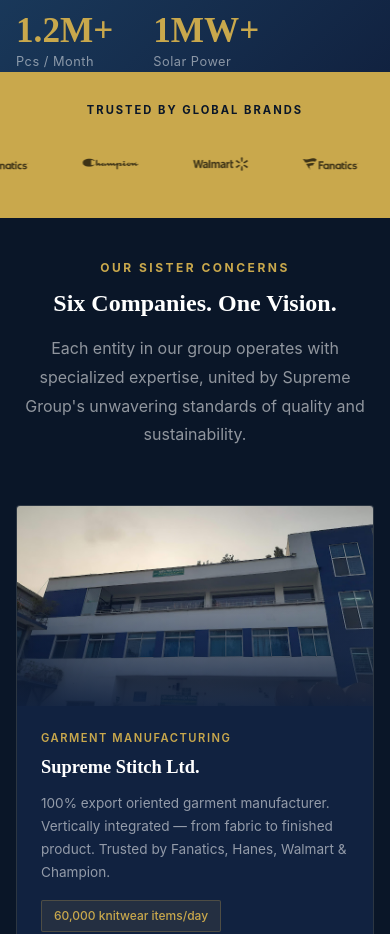
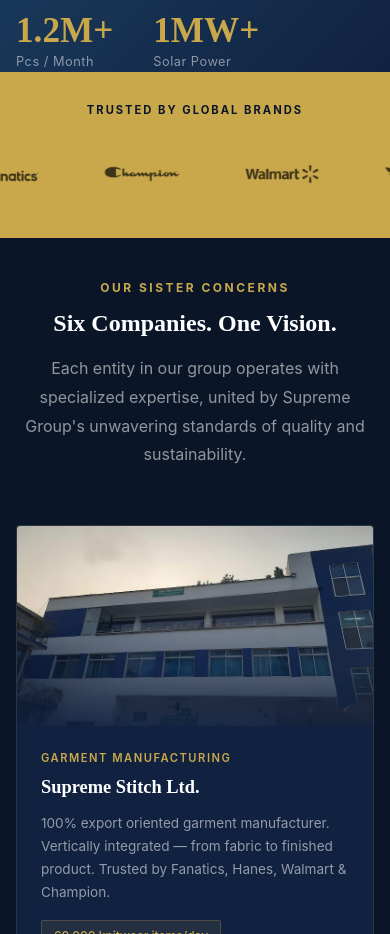
Before and after one commit to ratulsarker/supreme-group, a Next.js app: page / in a window 390 px wide. Shown: the part 800-1734 px from the top of the page. Built offline with nearby package versions, Linux system fonts and the light colour scheme.

Commit message:
Bigger marquee logos: 120px desktop, 80px mobile

```diff
--- a/app/globals.css
+++ b/app/globals.css
@@ -156,7 +156,7 @@
 }
 
 .marquee-logo {
-  height: 80px;
+  height: 120px;
   width: auto;
   filter: brightness(0) opacity(0.7);
   flex-shrink: 0;
@@ -178,10 +178,10 @@
 
 @media (max-width: 768px) {
   .marquee-logo {
-    height: 60px;
+    height: 80px;
   }
   .marquee-track {
-    gap: 50px;
+    gap: 60px;
   }
 }
 
```
